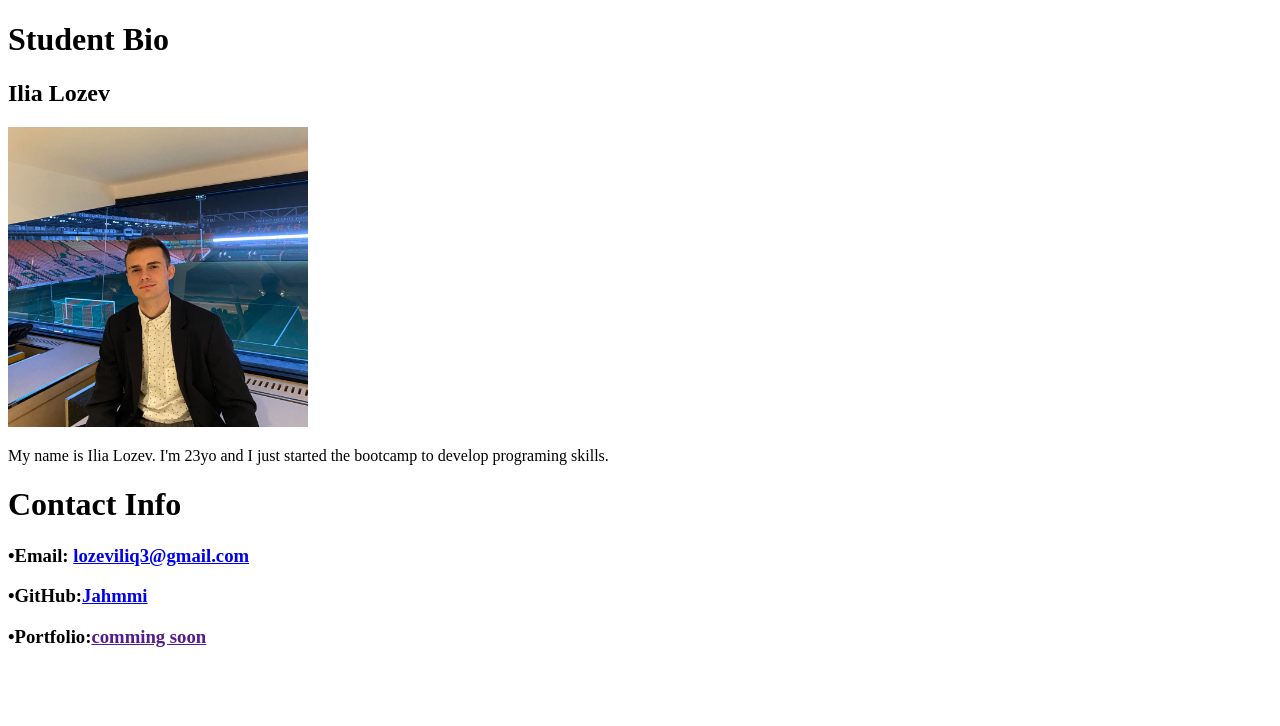
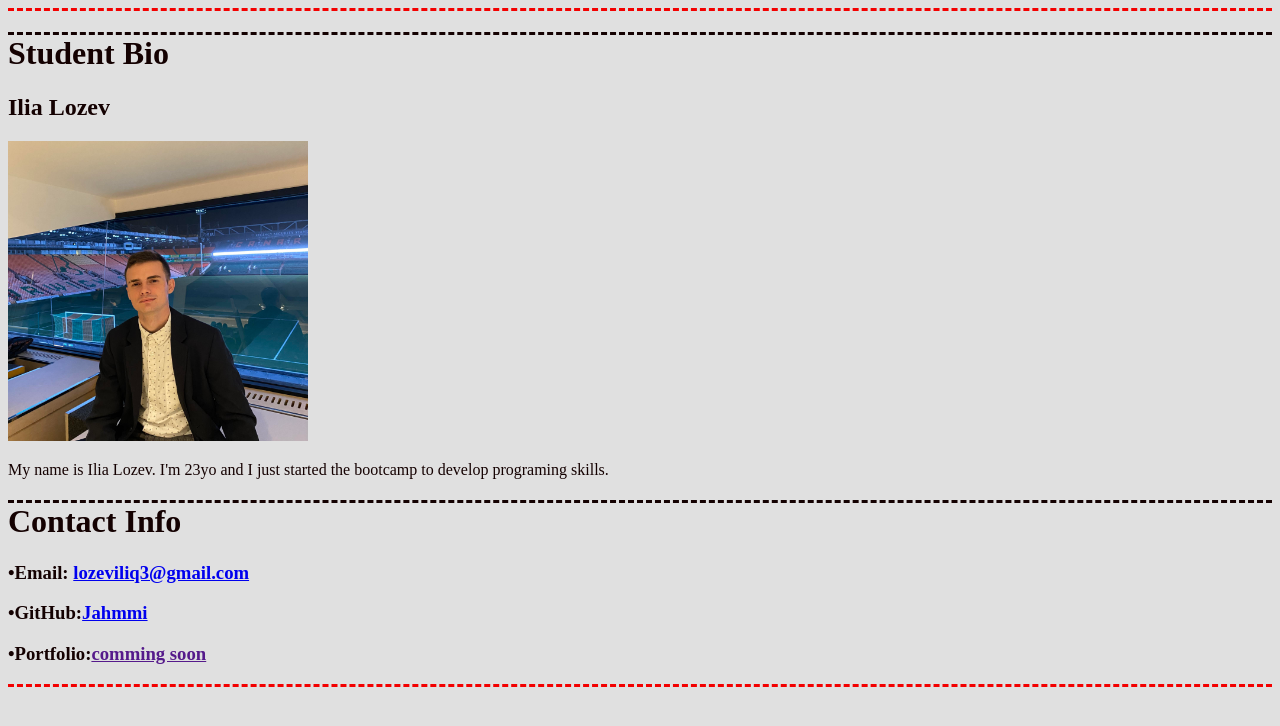
Before and after one commit to jahmmi/DemoDownload, a plain HTML site: page DemoFile.html in a window 1280 px wide. Drawn offline with Linux system fonts and the light colour scheme.

Commit message:
added CSS

```diff
--- a/DemoFile.html
+++ b/DemoFile.html
@@ -4,7 +4,7 @@
   <meta charset="UTF-8">
   <meta http-equiv="X-UA-Compatible" content="IE=edge">
   <meta name="viewport" content="width=device-width, initial-scale=1.0">
-
+<link rel="stylesheet" href="style.css">
   <title>Student Bio</title>
   <h1>Student Bio</h1>
   <h2>Ilia Lozev</h2>
--- /dev/null
+++ b/style.css
@@ -0,0 +1,22 @@
+body{
+    background-color: #e0e0e0;
+    color: #f30000;
+    border-top-style:dashed ;
+    border-bottom-style:dashed ;
+}
+p{
+
+    color: #140101;
+
+}
+h1{
+    color: #140101;
+    border-top-style:dashed ;
+}
+h2{
+    color: #140101;
+}
+h3{
+    color: #140101;
+
+}
```
